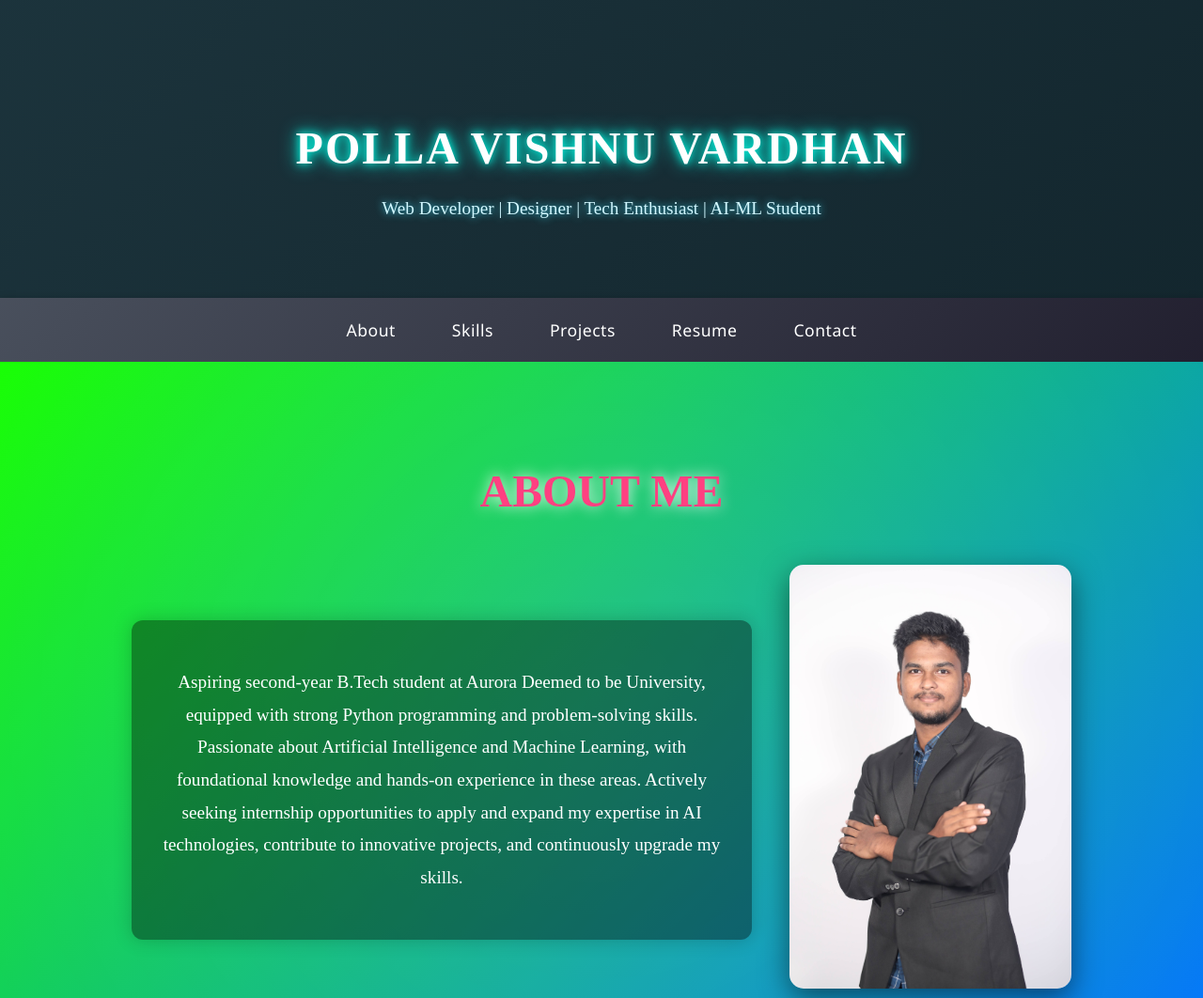
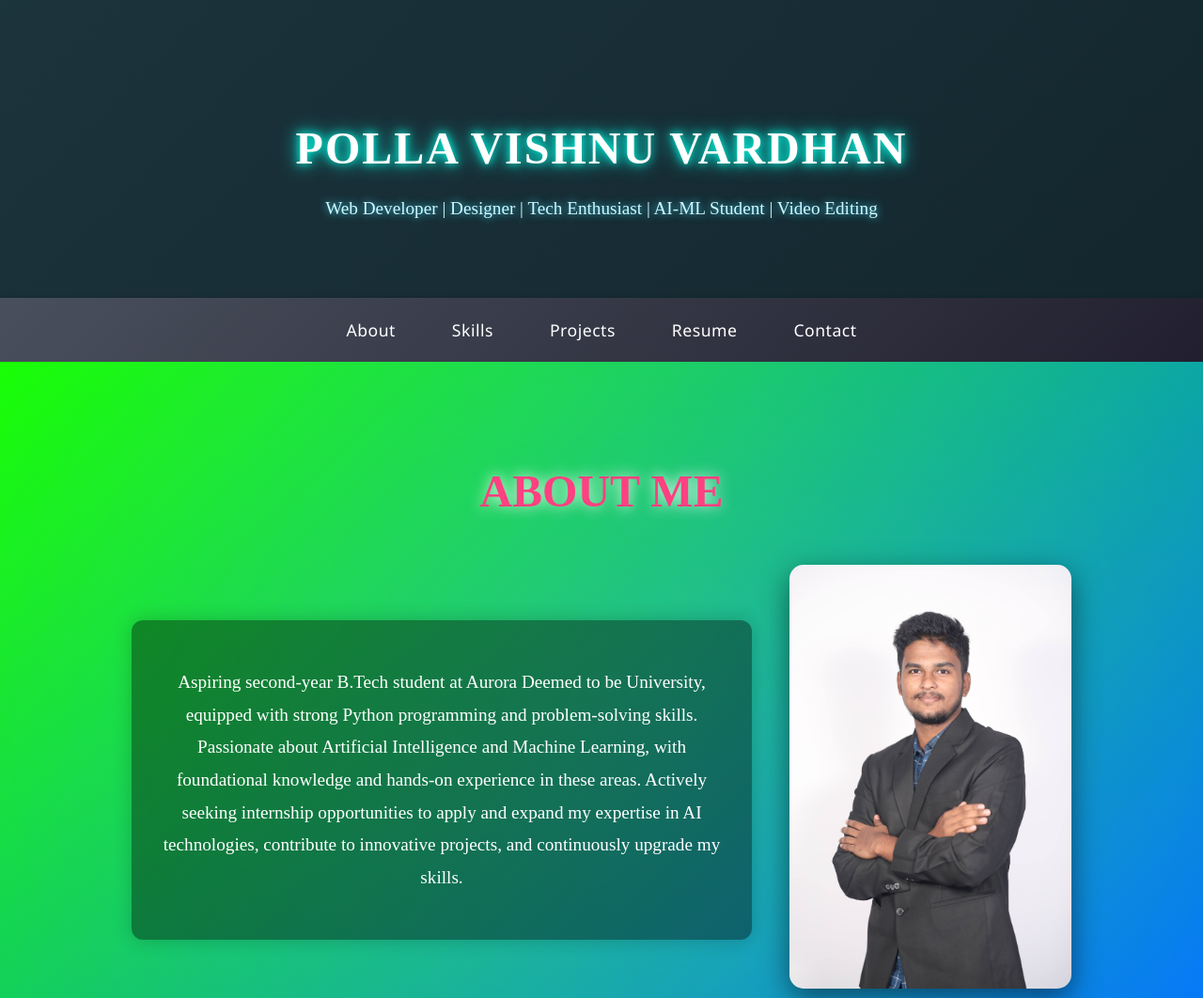
Before and after one commit to VishnuVardhanCodes/my-portfolio, a plain HTML site: page index.html in a window 1280 px wide. Shown: the top 1062 px of the page at 94% size. Drawn offline with Linux system fonts and the light colour scheme.

Commit message:
Update index.html

```diff
--- a/index.html
+++ b/index.html
@@ -10,7 +10,7 @@
 
   <header>
     <h1>POLLA VISHNU VARDHAN </h1>
-    <p>Web Developer | Designer | Tech Enthusiast | AI-ML Student</p>
+    <p>Web Developer | Designer | Tech Enthusiast | AI-ML Student | Video Editing </p>
   </header>
 
   <nav>
```
